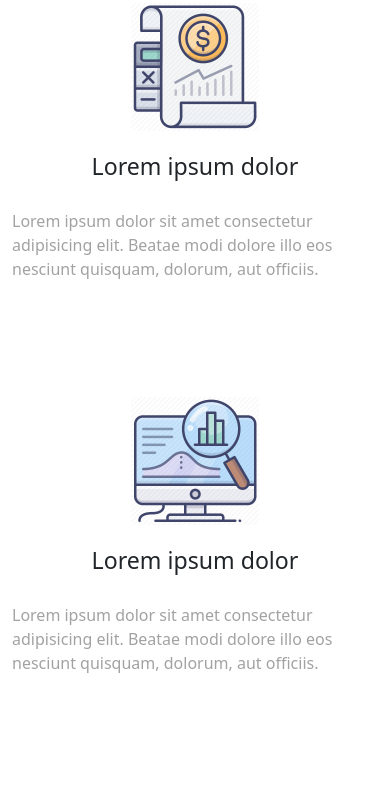
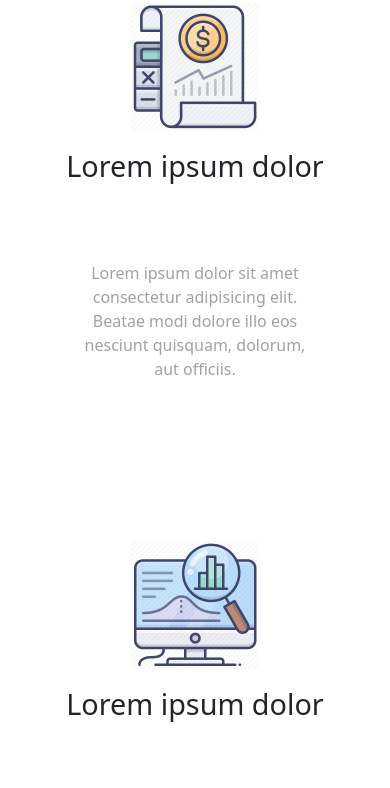
Before and after one commit to matheus-curvelo/finanservices, a plain HTML site: page index.html in a window 390 px wide. Shown: the part 799-1587 px from the top of the page. Drawn offline with nearby package versions, Linux system fonts and the light colour scheme.

Commit message:
Ajustes de responsividade

```diff
--- a/css/estilo.css
+++ b/css/estilo.css
@@ -96,13 +96,21 @@ h1{
 
 .section-1 h3{
     line-height: 70px;
-
+    font-size: 1.8em;
+    text-align: center;
 }
 
 .section-1 p{
     padding: -15px;
     color: #a2a2a2;
+    text-align: center;
+}
 
+@media (max-width: 575.98px) {
+    .section-1 p{
+        margin: 60px;
+        text-align: center;
+    }
 }
 
 .section-1 img{
```
